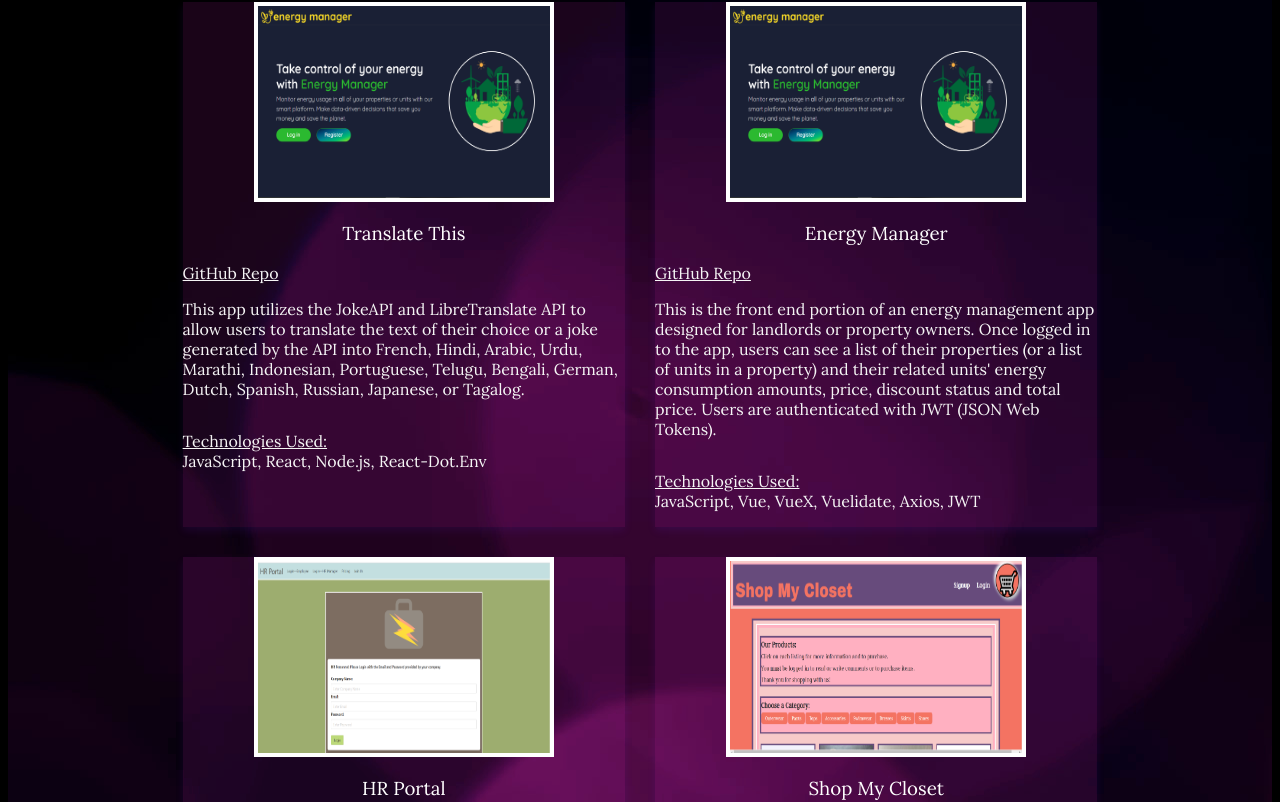
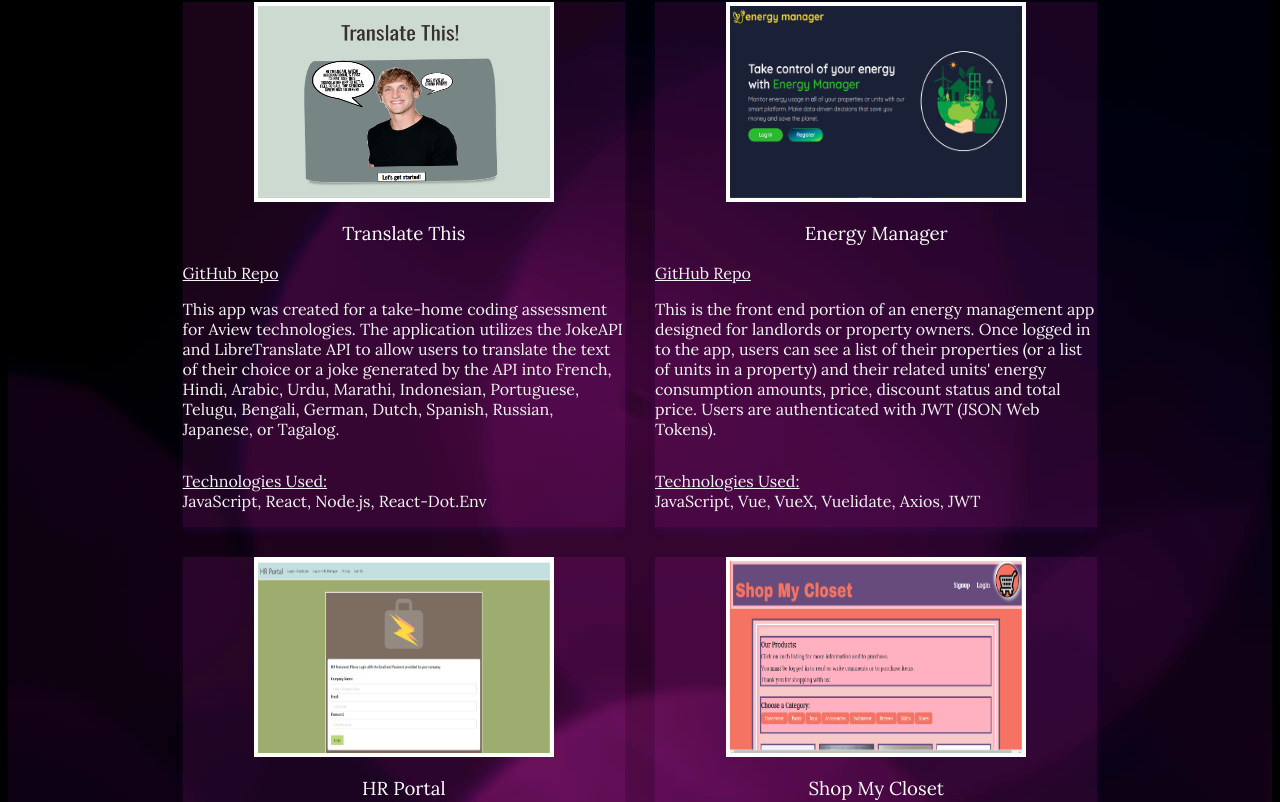
Before and after one commit to egraham96/React-Portfolio, a React (Create React App) app: page / in a window 1280 px wide. Shown: the part 1549-2351 px from the top of the page. Built offline with nearby package versions, Linux system fonts and the light colour scheme.

Commit message:
Added new project

```diff
--- a/src/components/projects/projects.js
+++ b/src/components/projects/projects.js
@@ -5,6 +5,7 @@ import ShopMyCloset from '../../assets/ShopMyCloset.PNG';
 import FitnessTracker from '../../assets/FitnessTracker.PNG';
 import WhereToStream from '../../assets/WhereToStream.PNG';
 //import Placeholder from '../../assets/Placeholder.png'
+import TranslateThis from '../../assets/TranslateThis.png';
 import HRPortal from '../../assets/HRPortal.PNG';
 import EnergyManager from '../../assets/EnergyManager.PNG'
 
@@ -12,7 +13,7 @@ import EnergyManager from '../../assets/EnergyManager.PNG'
 
 function Projects() {
     const projects = [
-    { title: 'Translate This', repo: 'https://github.com/egraham96/Translate-This', img: EnergyManager, desc: "This app utilizes the JokeAPI and LibreTranslate API to allow users to translate the text of their choice or a joke generated by the API into French, Hindi, Arabic, Urdu, Marathi, Indonesian, Portuguese, Telugu, Bengali, German, Dutch, Spanish, Russian, Japanese, or Tagalog.", tools: 'JavaScript, React, Node.js, React-Dot.Env', site: 'https://github.com/egraham96/Translate-This' },
+    { title: 'Translate This', repo: 'https://github.com/egraham96/Translate-This', img: TranslateThis, desc: "This app was created for a take-home coding assessment for Aview technologies. The application utilizes the JokeAPI and LibreTranslate API to allow users to translate the text of their choice or a joke generated by the API into French, Hindi, Arabic, Urdu, Marathi, Indonesian, Portuguese, Telugu, Bengali, German, Dutch, Spanish, Russian, Japanese, or Tagalog.", tools: 'JavaScript, React, Node.js, React-Dot.Env', site: 'https://github.com/egraham96/Translate-This' },
         { title: 'Energy Manager', repo: 'https://github.com/egraham96/Energy-Manager', img: EnergyManager, desc: "This is the front end portion of an energy management app designed for landlords or property owners. Once logged in to the app, users can see a list of their properties (or a list of units in a property) and their related units' energy consumption amounts, price, discount status and total price. Users are authenticated with JWT (JSON Web Tokens).", tools: 'JavaScript, Vue, VueX, Vuelidate, Axios, JWT', site: 'https://github.com/egraham96/Energy-Manager' },
         { title: 'HR Portal', repo: 'https://github.com/egraham96/HR-Portal', img: HRPortal, desc: 'HR Portal is a web application that allows hiring managers and HR professionals to manage job applicants in a visually intuitive and effective manner. It allows users to input, modify, filter and score potential employees based on the results of their interviews.', tools: 'JavaScript, React, Express, NodeJS, MongoDB', site: "https://github.com/egraham96/HR-Portal" },
         { title: 'Shop My Closet', repo: 'https://github.com/egraham96/Shop-My-Closet', img: ShopMyCloset, desc: 'Shop My Closet is an application that allows users to sell their used clothing & shoes. Payments processed through Stripe.js.', tools: 'JavaScript, React, Express, NodeJS, MongoDB', site: 'https://github.com/egraham96/Shop-My-Closet' },
```
Also changed, not shown: src/assets/TranslateThis.PNG (added).
